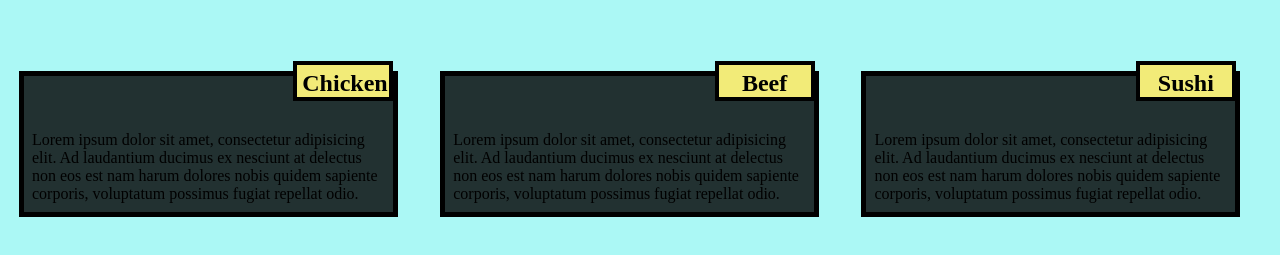
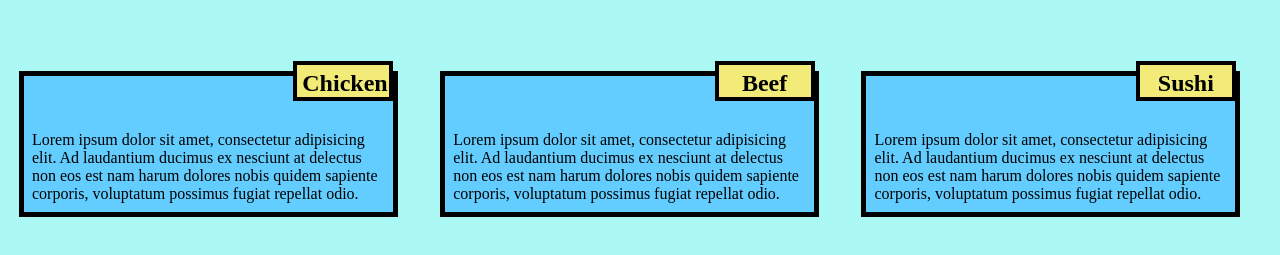
Before and after one commit to strange98350/module2-solution, a plain HTML site: page index.html in a window 1280 px wide. Shown: the part 61-316 px from the top of the page. Drawn offline with Linux system fonts and the light colour scheme.

Commit message:
Update style.css

```diff
--- a/style.css
+++ b/style.css
@@ -41,7 +41,7 @@ p {
   font-size: 25px;
   padding: 2%;
   padding-top: 55px;
-  background-color: rgba(0,0,0,0.8);
+  background-color: rgb(100,205,300);
 }
 
 @media(min-width: 992px)
```
